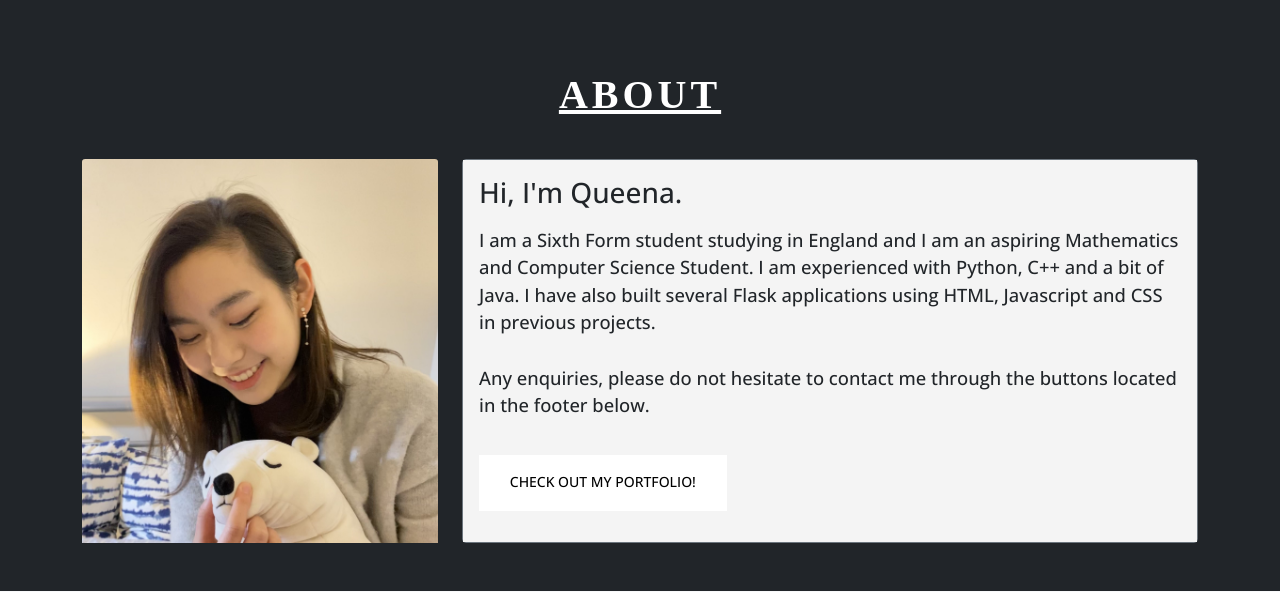
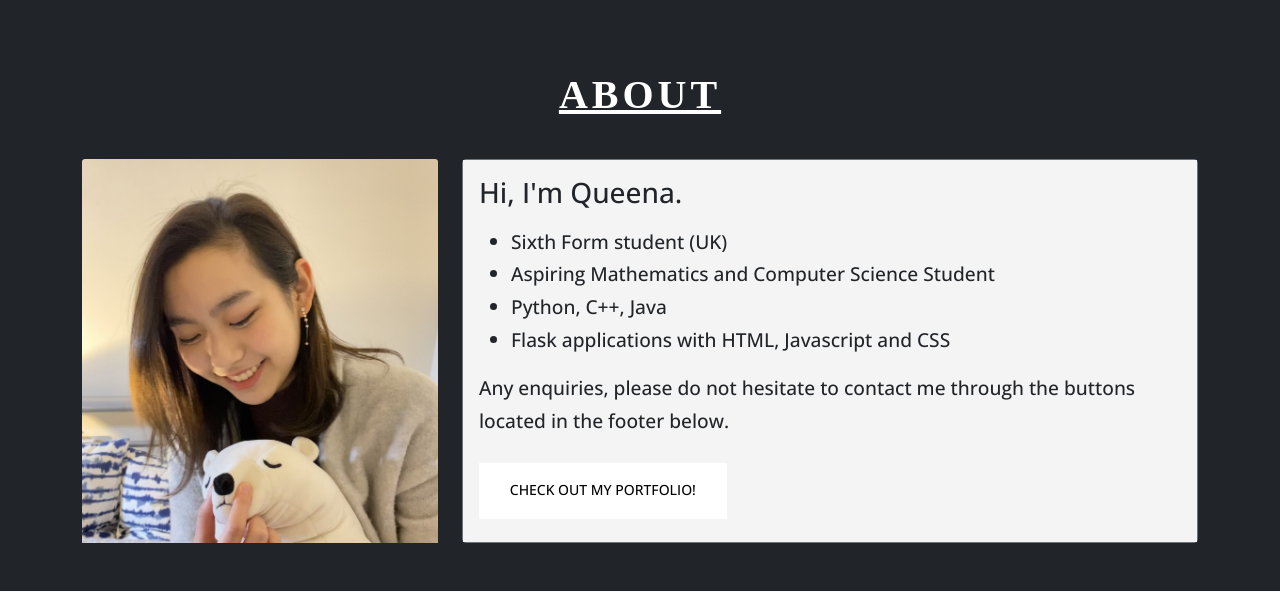
Before and after one commit to imcoolthanks/Personal-Website, a Flask app: page / in a window 1280 px wide. Shown: the part 857-1449 px from the top of the page. Run offline with Flask 2, Linux system fonts and the light colour scheme; some web fonts are replaced.

Commit message:
fixed home page cringes

```diff
--- a/Webpages/static/css/home.css
+++ b/Webpages/static/css/home.css
@@ -105,18 +105,19 @@ html {
 }
 
 .portfolio-link-name:hover{
-    color:rgb(180, 180, 180);
+    color:rgb(224, 224, 224);
     opacity: 80%;
 }
 
 .card-body {
     background-color: #f4f4f4;
     font-family: Open_sans;
+    font-size: 1.2rem;
+    line-height: 1.7;
 }
 
 .card-text {
     font-weight: 350;
-    font-size: 1.15rem;
 }
 
 
@@ -148,13 +149,13 @@ html {
     touch-action: manipulation;
     vertical-align: baseline;
     white-space: nowrap;
-    bottom: -20px;
+    bottom: -10px;
   }
 
   .button-48:before {
     animation: opacityFallbackOut .5s step-end forwards;
     backface-visibility: hidden;
-    background-color: #EBEBEB;
+    background-color: #DBDFECD1;
     clip-path: polygon(-1% 0, 0 0, -25% 100%, -1% 100%);
     content: "";
     height: 100%;
--- a/Webpages/templates/home.html
+++ b/Webpages/templates/home.html
@@ -40,13 +40,13 @@ Queena's Portfolio
         <div class="card bg-light rounded border-secondary">
           <div class="card-body">
             <h3 class="card-title">Hi, I'm Queena.</h3>
-            <p></p>
             <p class="card-text lead">
-              I am a Sixth Form student studying in England and I am an aspiring Mathematics and Computer Science Student.
-              I am experienced with Python, C++ and a bit of Java. I have also built several Flask applications using HTML, Javascript and
-              CSS in previous projects.
-              <br>
-              <br>
+              <ul>
+                <li>Sixth Form student (UK)</li>
+                <li>Aspiring Mathematics and Computer Science Student</li>
+                <li>Python, C++, Java</li>
+                <li>Flask applications with HTML, Javascript and CSS</li>
+              </ul>
               Any enquiries, please do not hesitate to contact me through the buttons located in the footer below.
             </p>
             <!-- HTML !-->
```
